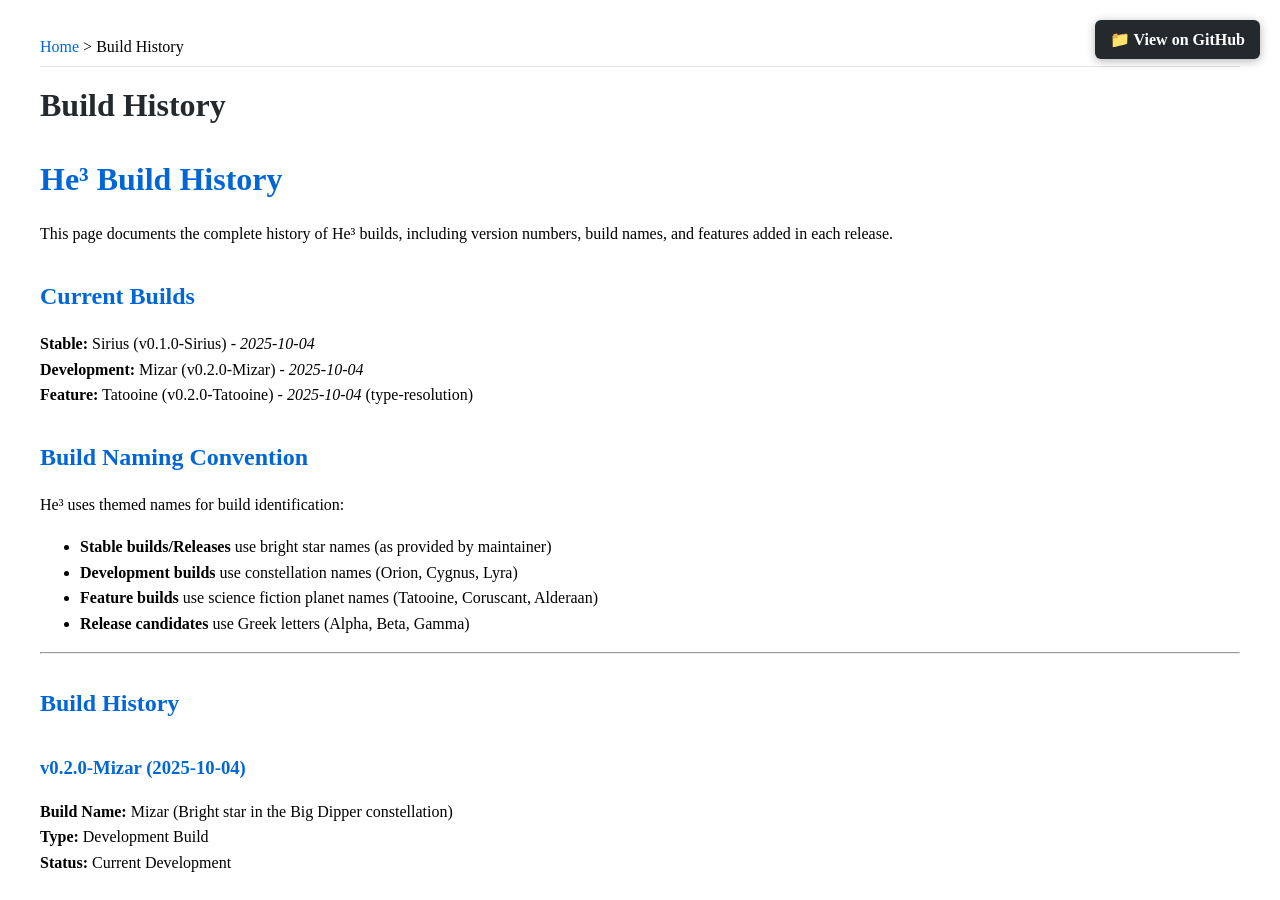
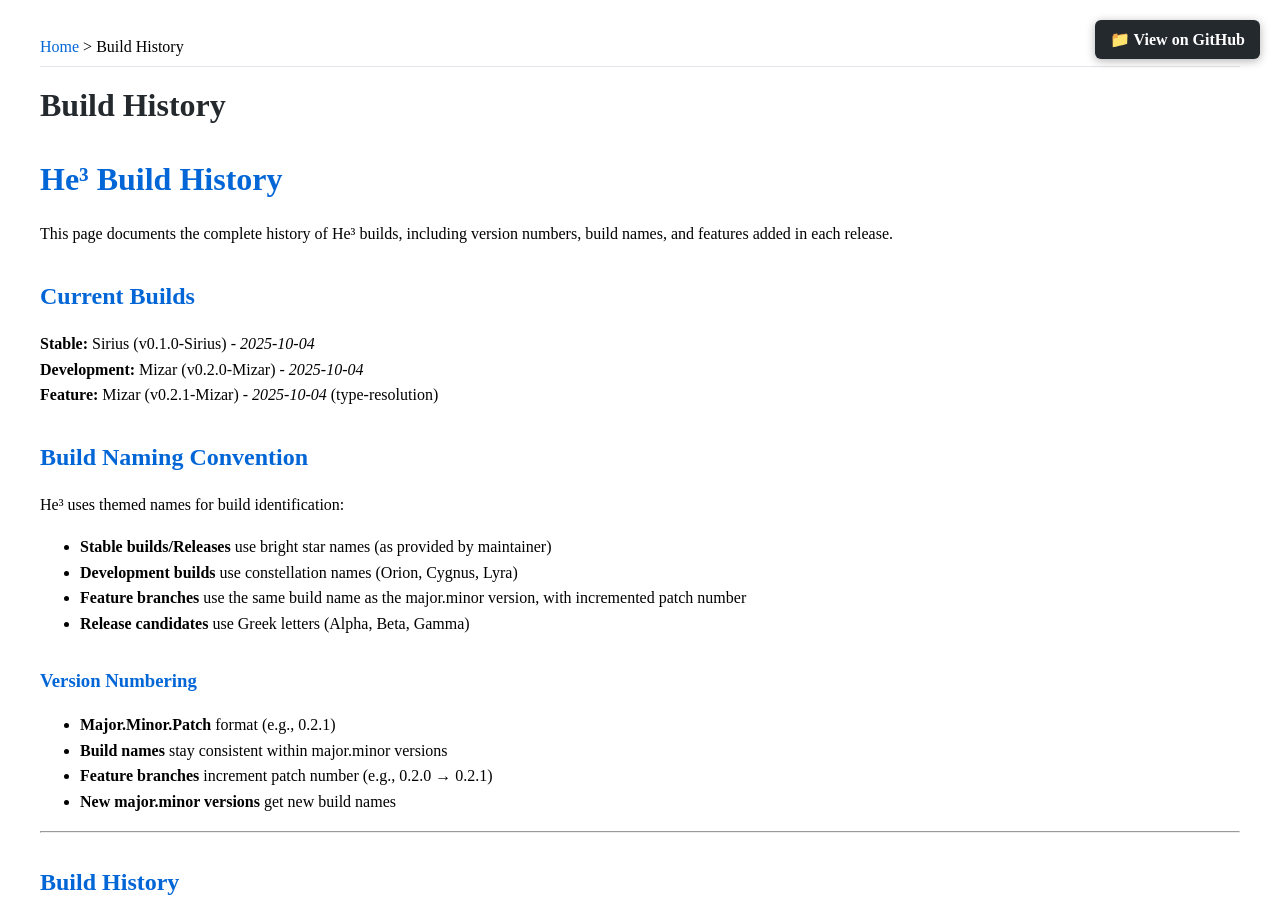
Before and after one commit to mootwise-matt/he3-lang, a Jekyll site: the page built from docs/build-history.md, in a window 1280 px wide and 900 px high. Built offline with Jekyll 4.4.1, drawn with Linux system fonts in a browser that asks for light colours.

Commit message:
Fix versioning scheme for feature branches
- Feature branches now use same build name as major.minor version
- Increment patch number for feature branches (0.2.0 → 0.2.1)
- Updated type-resolution branch to Mizar v0.2.1-Mizar
- Updated documentation to reflect correct versioning scheme
- Build names stay consistent within major.minor versions
- Only new major.minor versions get new build names

```diff
--- a/docs/build-history.md
+++ b/docs/build-history.md
@@ -12,15 +12,21 @@ This page documents the complete history of He³ builds, including version numbe
 
 **Stable:** Sirius (v0.1.0-Sirius) - *2025-10-04*
 **Development:** Mizar (v0.2.0-Mizar) - *2025-10-04*
-**Feature:** Tatooine (v0.2.0-Tatooine) - *2025-10-04* (type-resolution)
+**Feature:** Mizar (v0.2.1-Mizar) - *2025-10-04* (type-resolution)
 
 ## Build Naming Convention
 
 He³ uses themed names for build identification:
 - **Stable builds/Releases** use bright star names (as provided by maintainer)
 - **Development builds** use constellation names (Orion, Cygnus, Lyra)
-- **Feature builds** use science fiction planet names (Tatooine, Coruscant, Alderaan)
+- **Feature branches** use the same build name as the major.minor version, with incremented patch number
 - **Release candidates** use Greek letters (Alpha, Beta, Gamma)
+
+### Version Numbering
+- **Major.Minor.Patch** format (e.g., 0.2.1)
+- **Build names** stay consistent within major.minor versions
+- **Feature branches** increment patch number (e.g., 0.2.0 → 0.2.1)
+- **New major.minor versions** get new build names
 
 ---
 
```
Also changed, not shown: 2 other files.
